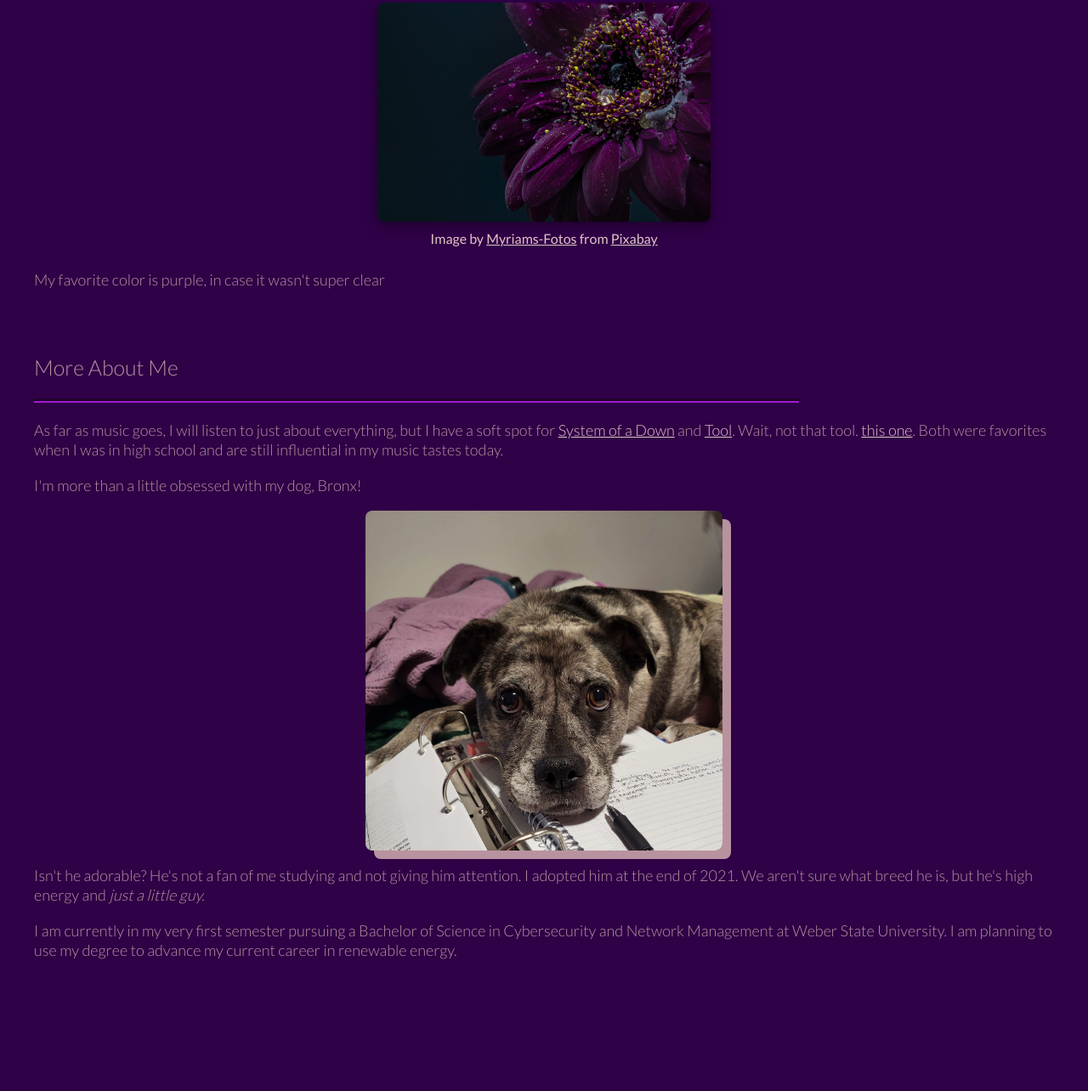
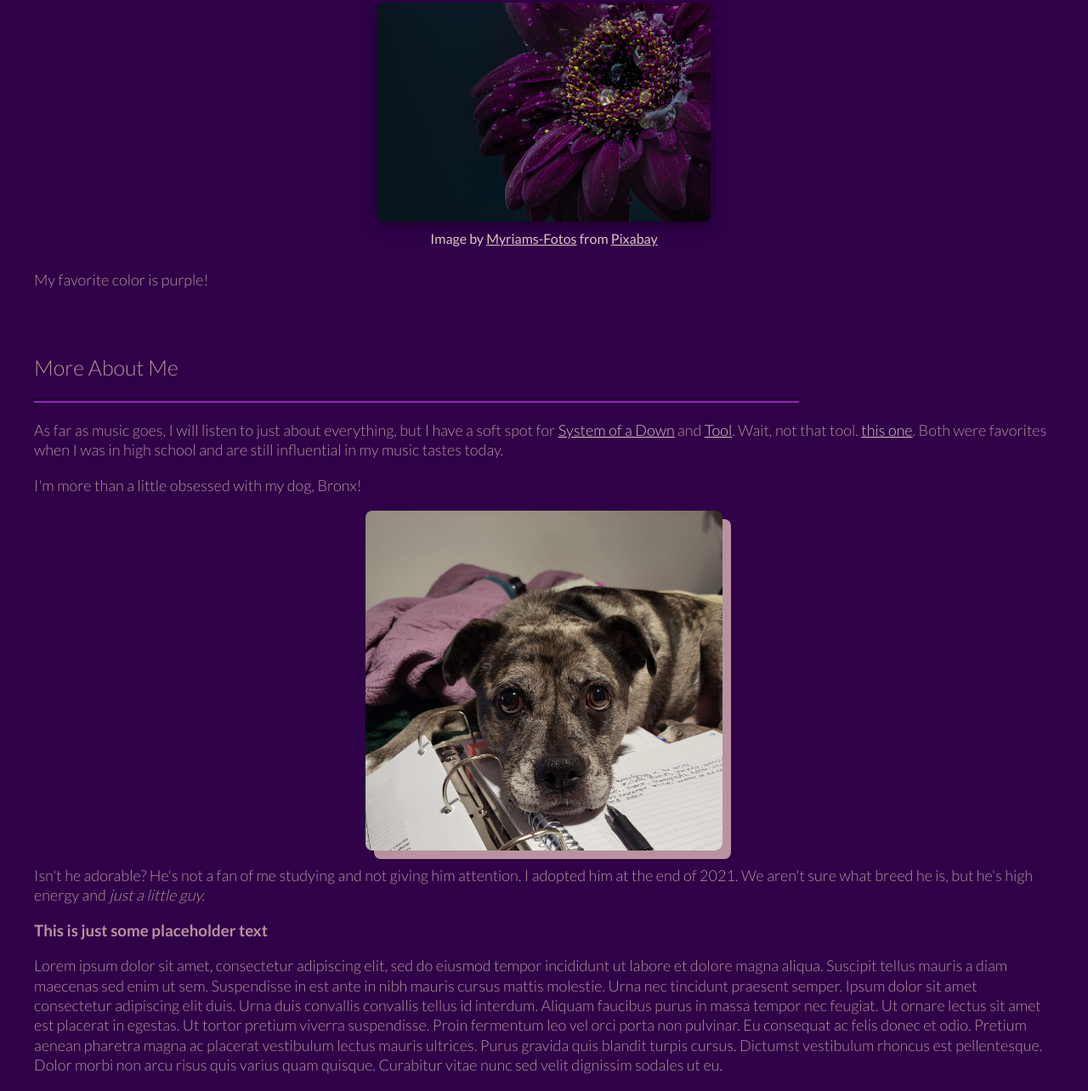
Before and after one commit to SloaneWall/CS1030-Website, a plain HTML site: page index.html in a window 1280 px wide. Shown: the part 662-1946 px from the top of the page at 85% size. Before the commit the page ends 1810 px from the top, so only its background shows below. Drawn offline with Linux system fonts and the light colour scheme.

Commit message:
Text changes made, alt description added to pic

```diff
--- a/index.html
+++ b/index.html
@@ -13,7 +13,7 @@
     <div id="hobbies">
         <h2>Hobbies and Interests</h2>
         <p>I have a lot of hobbies! So many, in fact, that I often have friends joke that my main hobby is collecting
-            hobbies. They're probably not wrong. So, what do I like to do?</p>
+            hobbies. They're probably not wrong. I like to have a lot to do, so I never get bored. So, what do I like to do?</p>
         <table>
             <thead>
                 <tr>
@@ -49,7 +49,7 @@
                     href="https://pixabay.com//?utm_source=link-attribution&utm_medium=referral&utm_campaign=image&utm_content=4974992">Pixabay</a>
             </div>
         </div>
-        <p>My favorite color is purple, in case it wasn't super clear</p>
+        <p>My favorite color is purple!</p>
     </div>
 
     <div id="more_about_me">
@@ -62,13 +62,12 @@
         </p>
         <p>I'm more than a little obsessed with my dog, Bronx!
         </p>
-        <img id="bronx" src="assets\images\sad_bronx.jpg" />
+        <img id="bronx" alt="A sad dog laying on paperwork and binders" src="assets\images\sad_bronx.jpg" />
         <p>Isn't he adorable? He's not a fan of me studying and not giving him attention. I adopted him at the end of
             2021. We aren't sure what breed he is, but he's high energy and <em>just a little guy.</em></en>
         </p>
-        <p>I am currently in my very first semester pursuing a Bachelor of Science in Cybersecurity and Network
-            Management at Weber State University. I am planning to use my degree to advance my current career in
-            renewable energy.</p>
+        <h3>This is just some placeholder text</h3>
+        <p>Lorem ipsum dolor sit amet, consectetur adipiscing elit, sed do eiusmod tempor incididunt ut labore et dolore magna aliqua. Suscipit tellus mauris a diam maecenas sed enim ut sem. Suspendisse in est ante in nibh mauris cursus mattis molestie. Urna nec tincidunt praesent semper. Ipsum dolor sit amet consectetur adipiscing elit duis. Urna duis convallis convallis tellus id interdum. Aliquam faucibus purus in massa tempor nec feugiat. Ut ornare lectus sit amet est placerat in egestas. Ut tortor pretium viverra suspendisse. Proin fermentum leo vel orci porta non pulvinar. Eu consequat ac felis donec et odio. Pretium aenean pharetra magna ac placerat vestibulum lectus mauris ultrices. Purus gravida quis blandit turpis cursus. Dictumst vestibulum rhoncus est pellentesque. Dolor morbi non arcu risus quis varius quam quisque. Curabitur vitae nunc sed velit dignissim sodales ut eu.</p>
     </div>
 
 </body>
```
